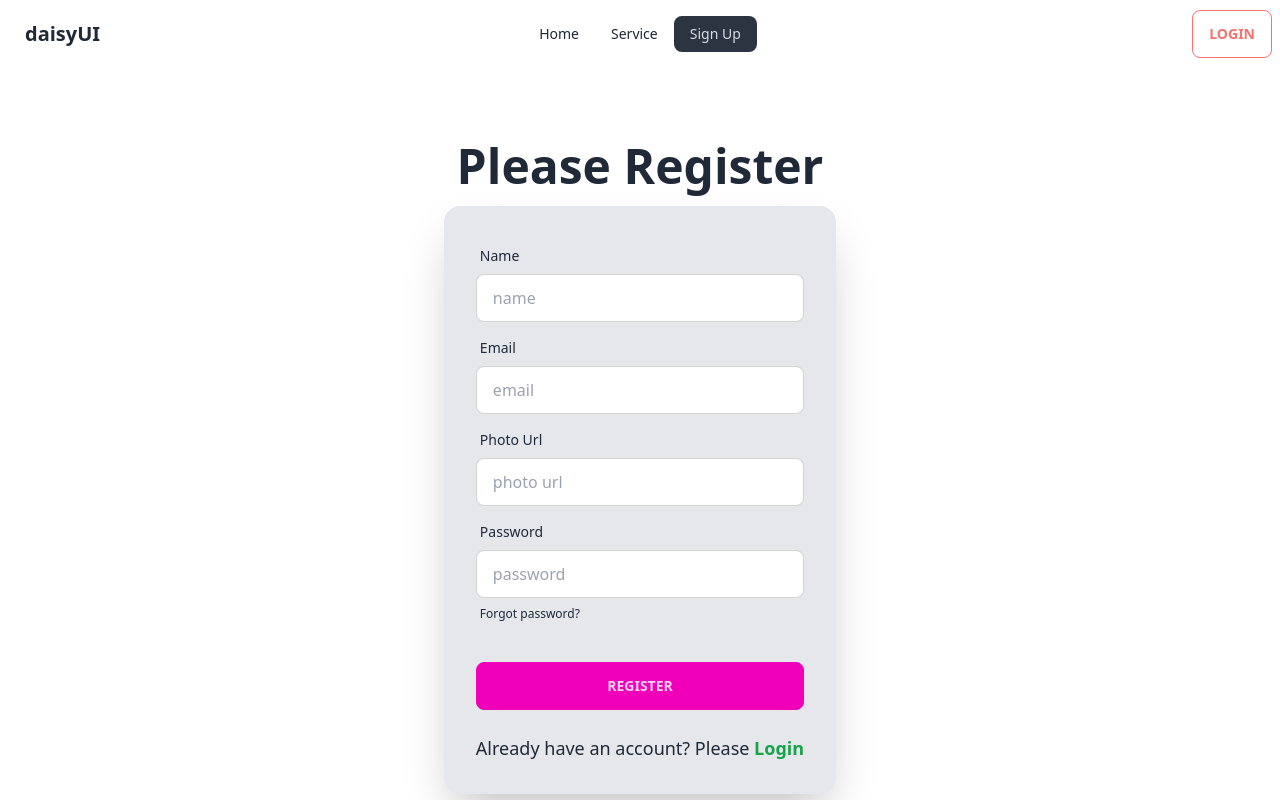
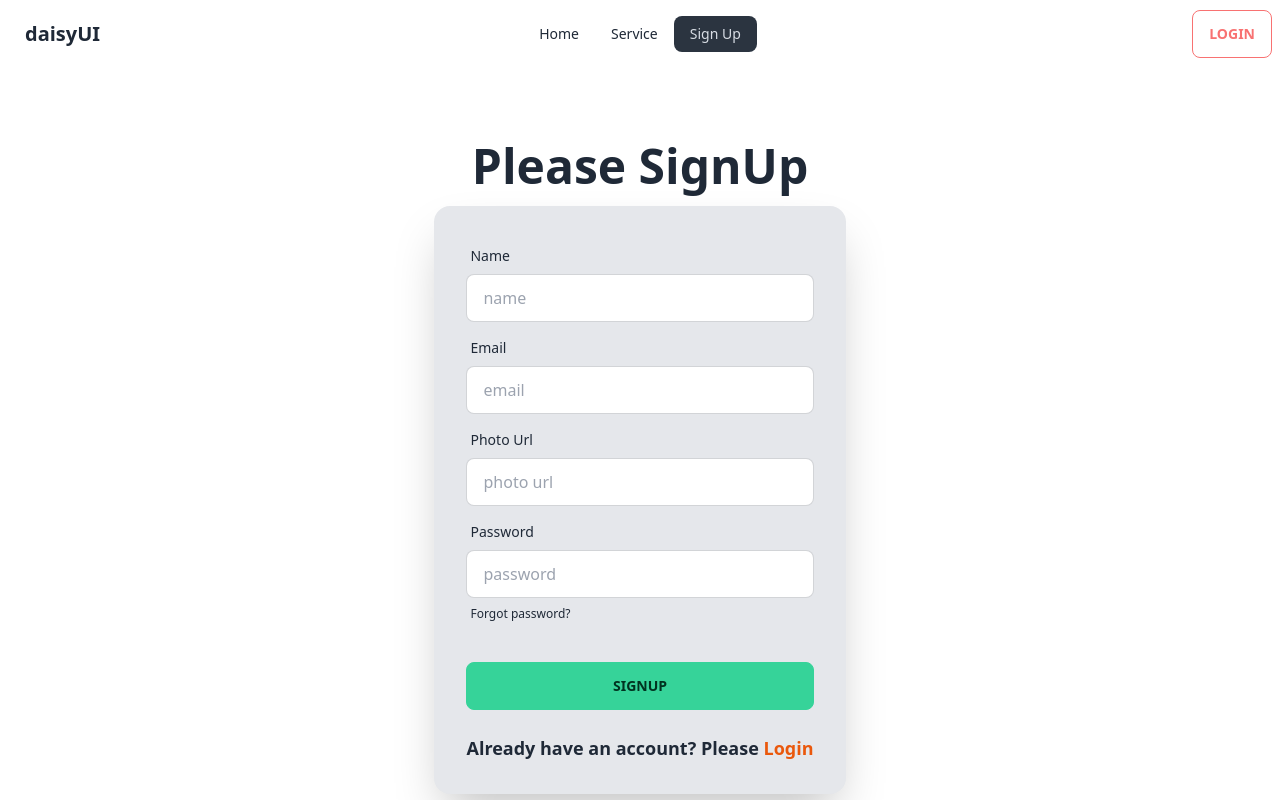
Before and after one commit to Arahman75/career-maker-client-11, a React (Vite) app: page /signup in a window 1280 px wide. Shown: the top 800 px of the page. Built offline with nearby package versions, Linux system fonts and the light colour scheme.

Commit message:
create user with email and password

```diff
--- a/package.json
+++ b/package.json
@@ -16,6 +16,7 @@
     "react": "^18.2.0",
     "react-dom": "^18.2.0",
     "react-router-dom": "^6.18.0",
+    "react-toastify": "^9.1.3",
     "sort-by": "^1.2.0"
   },
   "devDependencies": {
--- a/src/Layout/Main.jsx
+++ b/src/Layout/Main.jsx
@@ -2,6 +2,7 @@ import React from 'react';
 import Navbar from '../Shared/Navbar';
 import { Outlet } from 'react-router-dom';
 import Footer from '../Shared/Footer';
+import { ToastContainer } from 'react-toastify';
 
 const Main = () => {
     return (
@@ -9,6 +10,7 @@ const Main = () => {
             <Navbar></Navbar>
             <Outlet></Outlet>
             <Footer></Footer>
+            <ToastContainer />
         </div>
     );
 };
--- a/src/Pages/SignUp.jsx
+++ b/src/Pages/SignUp.jsx
@@ -1,6 +1,7 @@
 import React, { useContext } from 'react';
 import { AuthContext } from '../provider/AuthProvider';
 import { Link } from 'react-router-dom';
+import { toast } from 'react-toastify';
 
 
 const SignUp = () => {
@@ -15,22 +16,24 @@ const SignUp = () => {
         const email = e.target.email.value;
         const photo = e.target.photo.value;
         const password = e.target.password.value;
-        // console.log(name, email, photo, password);
+        console.log(name, email, photo, password);
 
-        // validation
-        // if (password.length < 6) {
-        //     toast.success("password should be at least 6 character.")
-        //     return;
-        // }
+        //validation
+
+        if (password.length < 6) {
+            toast.success("password should be at least 6 character.")
+            return;
+        }
 
 
         createUser(email, password)
             .then(result => {
-                handleUpdateProfile(name, photo)
-                    .then(result => {
-                        toast.success('User create successfully');
-                        navigate('/')
-                    })
+                console.log(result.user);
+                // handleUpdateProfile(name, photo)
+                //     .then(result => {
+                //         toast.success('User create successfully');
+                //         navigate('/')
+                //     })
             })
             .catch(error => {
                 toast.error(error.message)
@@ -54,7 +57,7 @@ const SignUp = () => {
         <div className="hero min-h-screen ">
             <div className="hero-content flex-col">
                 <div className="text-center lg:text-left">
-                    <h1 className="text-5xl font-bold">Please Register</h1>
+                    <h1 className="text-5xl font-bold">Please SignUp</h1>
                 </div>
                 <div className="card flex-shrink-0 w-full shadow-2xl bg-gray-200 ">
                     <form onSubmit={handleSignUp} className="card-body ">
@@ -86,12 +89,12 @@ const SignUp = () => {
                             </label>
                         </div>
                         <div className="form-control mt-6">
-                            <button type='submit' className="btn btn-secondary">Register</button>
+                            <button type='submit' className="btn btn-success">SignUp</button>
                         </div>
                         {/* <div>
                             <button onClick={handleGoogleLogin} type='submit' className="btn btn-primary">Google</button>
                         </div> */}
-                        <p className='text-center text-lg mt-4 '>Already have an account? Please <Link className='text-green-600 font-bold' to='/login'>Login</Link></p>
+                        <p className='text-center text-lg mt-4 font-bold'>Already have an account? Please <Link className='text-orange-600 font-bold' to='/login'>Login</Link></p>
                     </form>
                 </div>
             </div>
```
Also changed, not shown: 1 other file (tests, documents, lock files or other folders).
